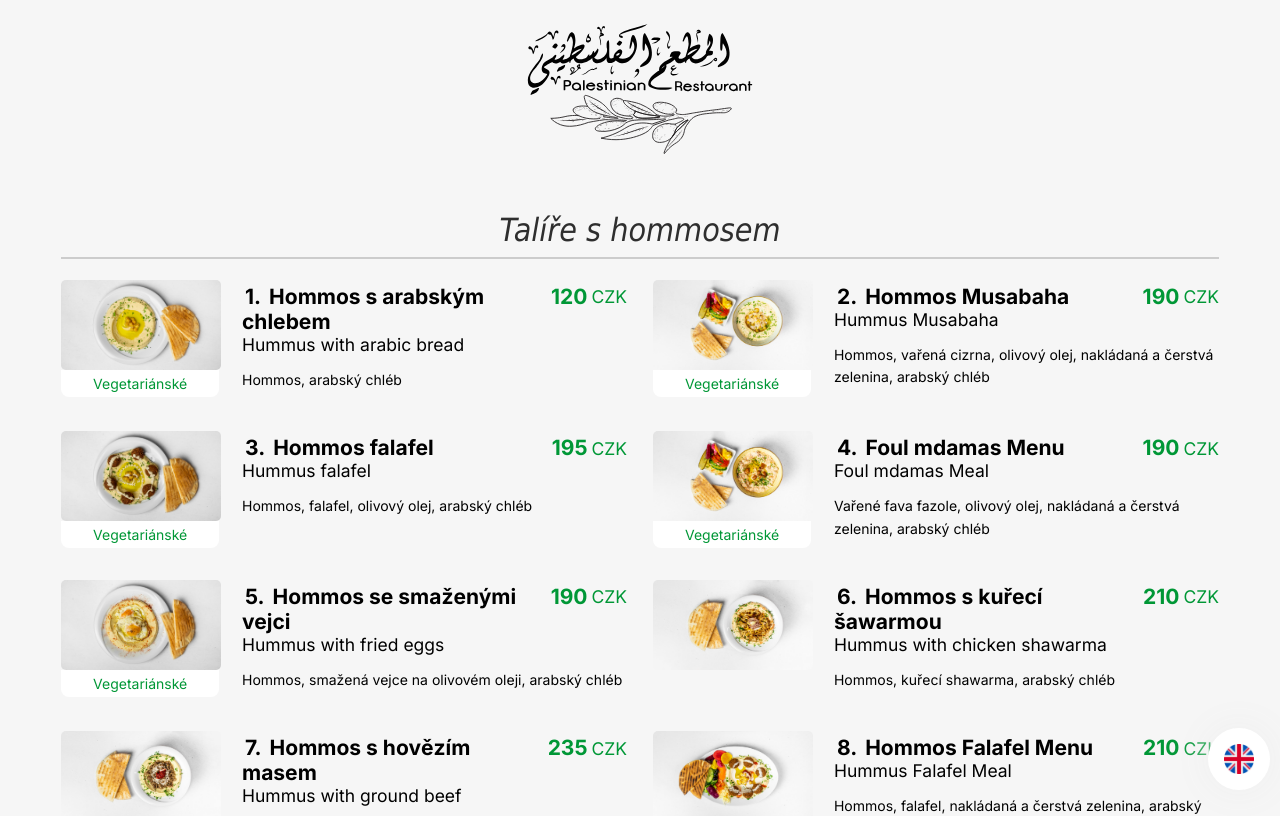
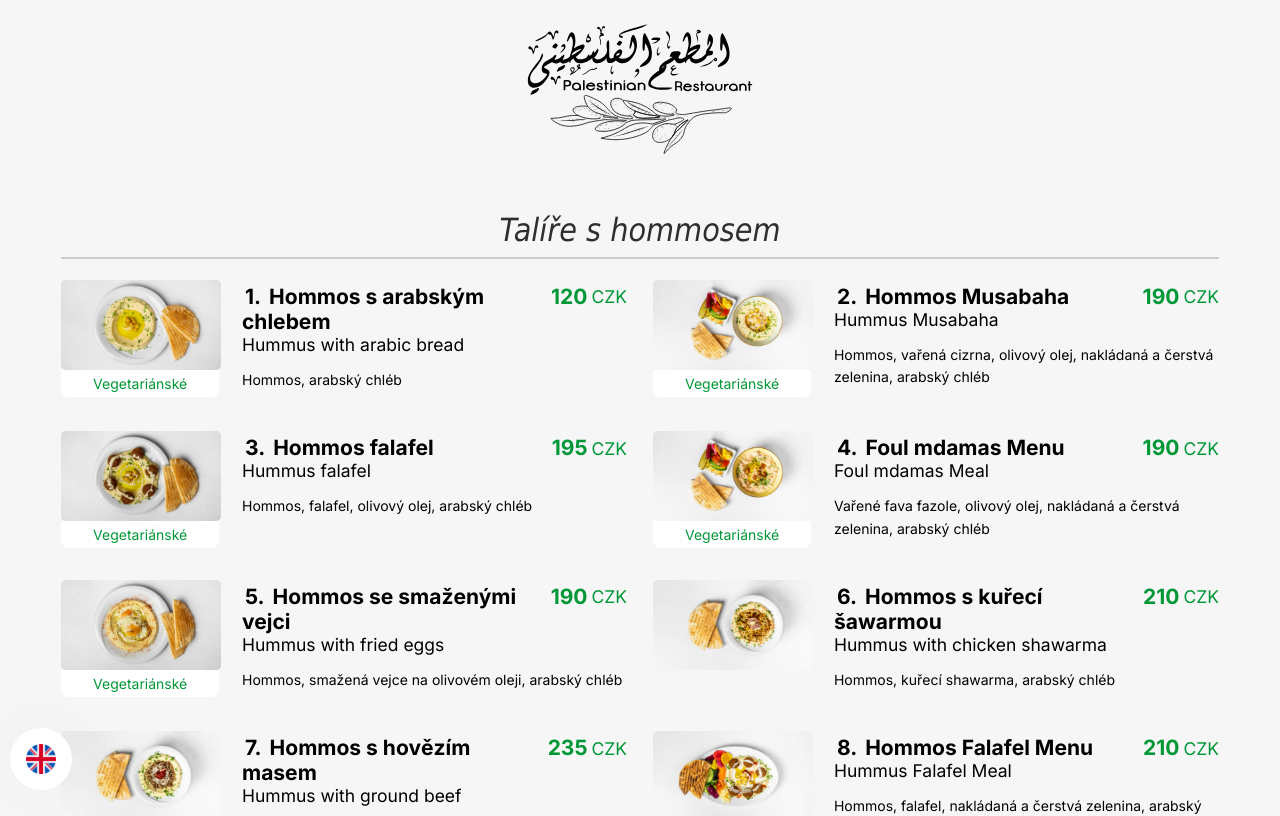
Before and after one commit to beshoyrmansour/the-olive-branch-resturant-menu, a Next.js app: page / in a window 1280 px wide. Shown: the top 816 px of the page. Built offline with nearby package versions, Linux system fonts and the light colour scheme; a web font is replaced by a local one.

Commit message:
move langSelector to the left

```diff
--- a/styles/Home.module.css
+++ b/styles/Home.module.css
@@ -311,7 +311,7 @@
   margin: 0 auto;
   align-items: center;
   bottom: 10px;
-  right: 10px;
+  left: 10px;
   z-index: 1000;
   padding: 1rem;
   border: none;
```
